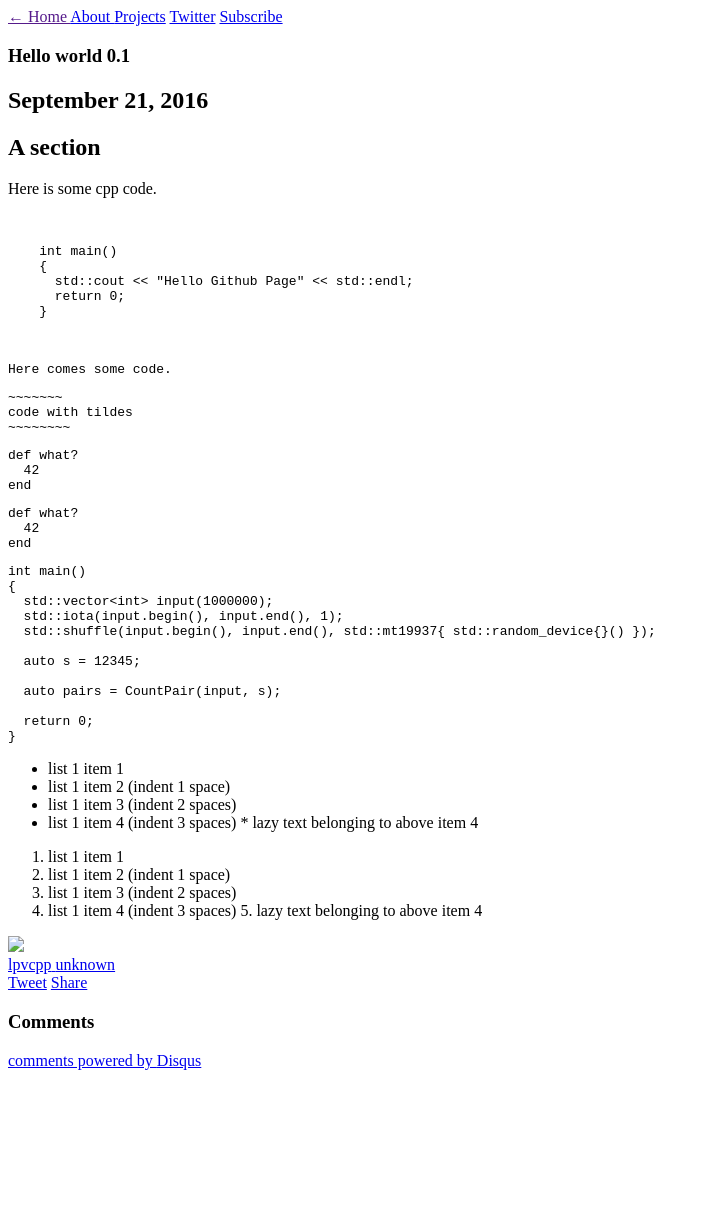
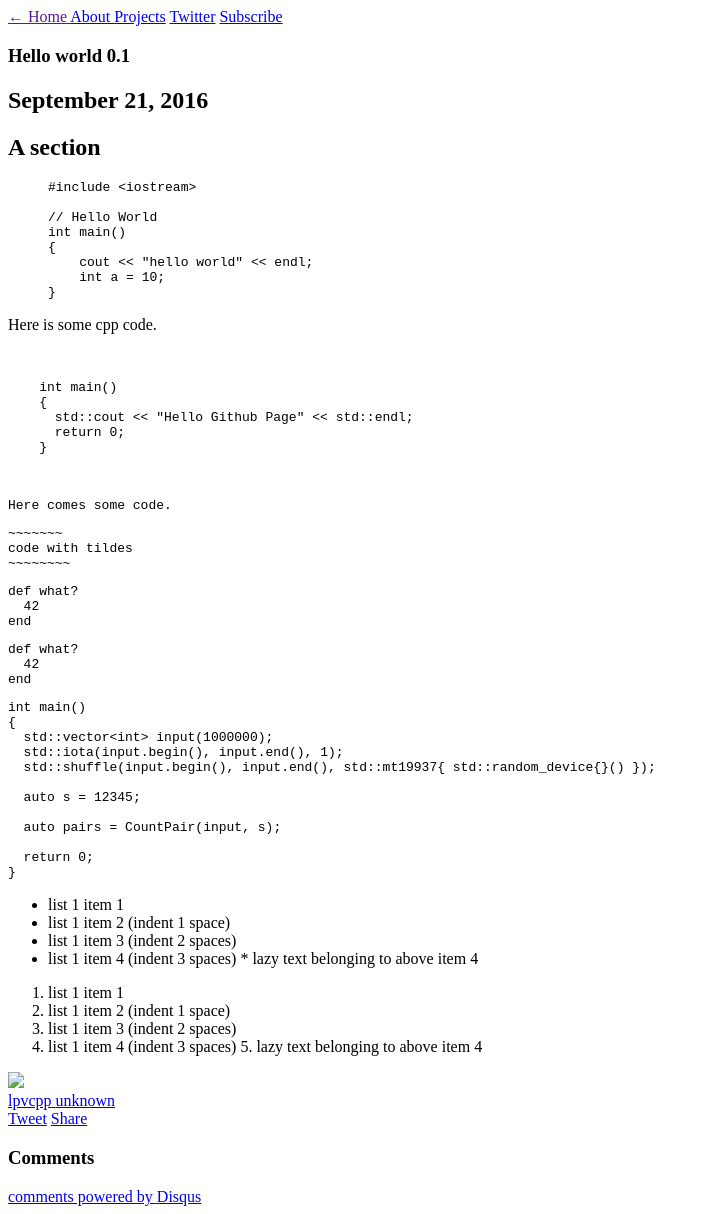
Before and after one commit to lpvcpp/lpvcpp.github.io, a Jekyll site: the page built from _posts/2016-09-21-hello-world-0.1.md, in a window 1280 px wide. Shown: the whole page, without its empty margins (0-708 px from the left). Built offline with Jekyll 4.4.1, drawn with Linux system fonts in a browser that asks for light colours; nearby versions of some CDN libraries; comment, search, counter and statistics services are not loaded; before the commit the page ends 1078 px from its top, so only the background shows below that.

Commit message:
update post

```diff
--- a/_posts/2016-09-21-hello-world-0.1.md
+++ b/_posts/2016-09-21-hello-world-0.1.md
@@ -7,6 +7,20 @@ description: ""
 
 
 ## A section
+
+
+{% highlight cpp %}
+#include <iostream>
+
+// Hello World
+int main()
+{
+    cout << "hello world" << endl;
+    int a = 10;
+}
+{% endhighlight %}
+
+
 
 Here is some cpp code.
 
```
